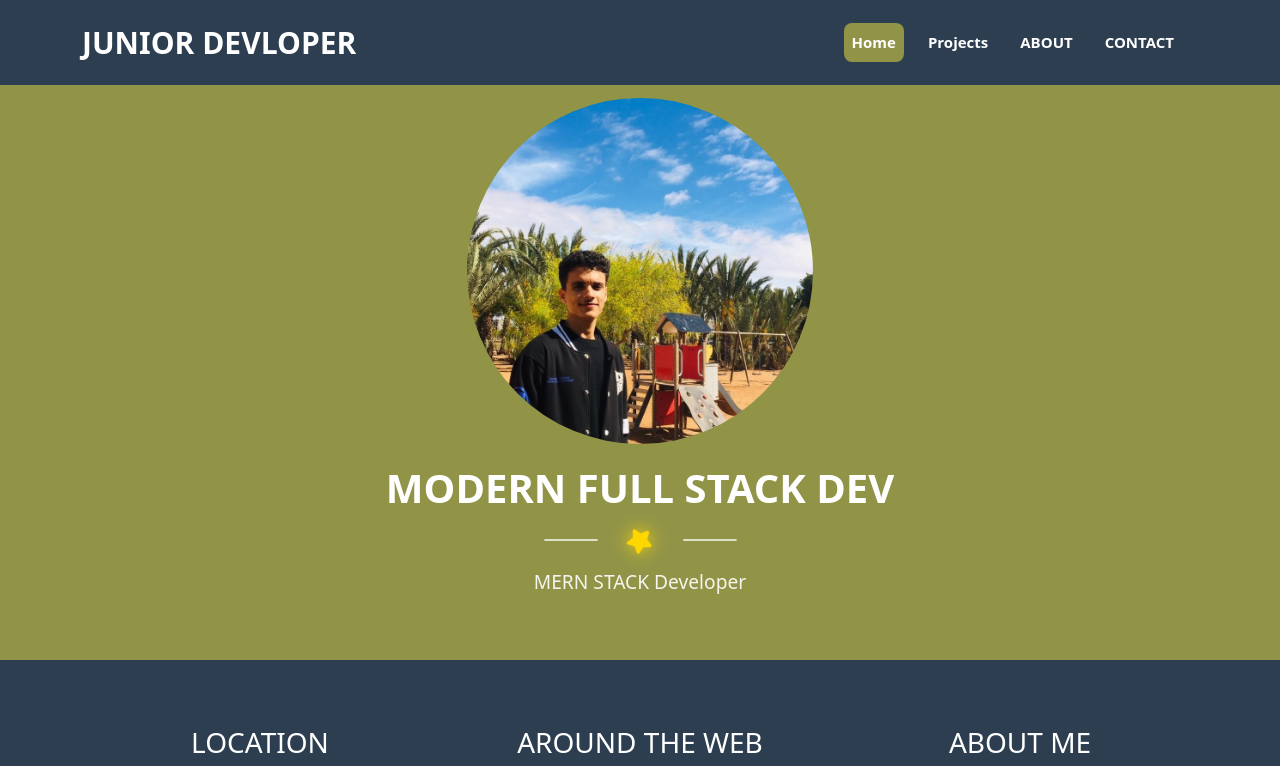
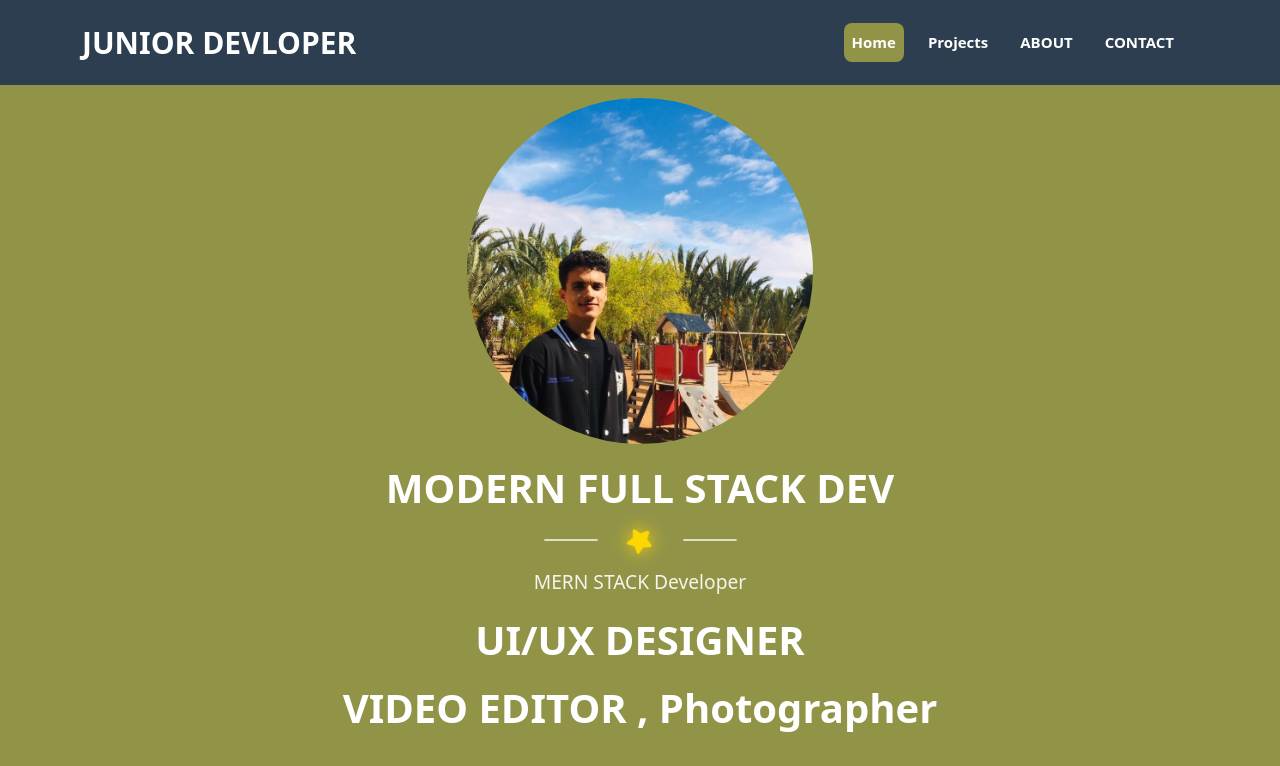
Before and after one commit to BengraMohamed/Portfolio-Angular, an Angular app: page /home in a window 1280 px wide. Shown: the top 766 px of the page. Built offline with nearby package versions, Linux system fonts and the light colour scheme.

Commit message:
Update home.component.html

```diff
--- a/src/app/home/home.component.html
+++ b/src/app/home/home.component.html
@@ -15,6 +15,8 @@
     </div>
     <div class="personal-info mt-3">
       <p>MERN STACK Developer</p>
+       <h2>UI/UX DESIGNER </h2>
+       <h2>VIDEO EDITOR , Photographer </h2>
     </div>
   </div>
 </section>
```
